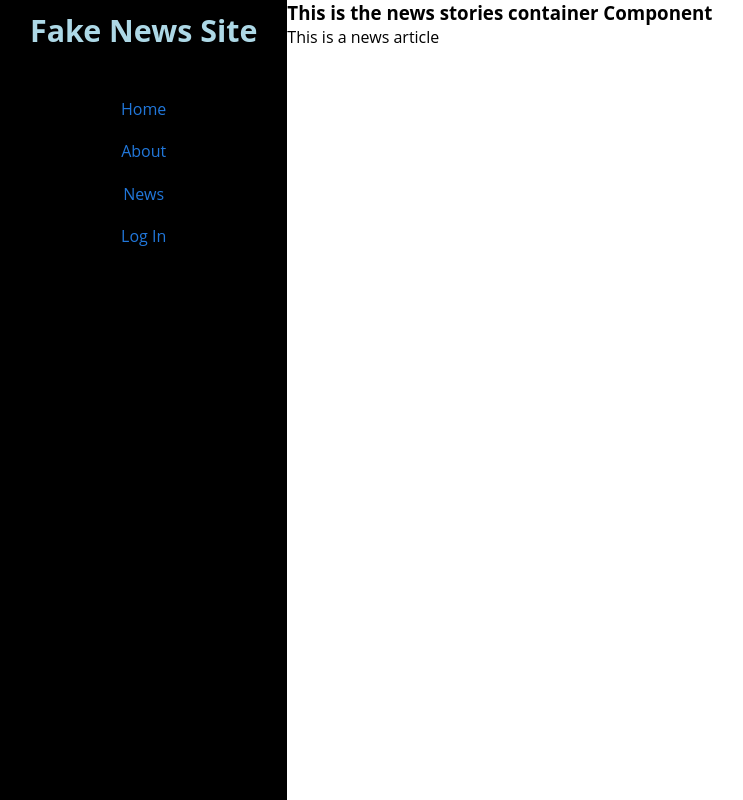
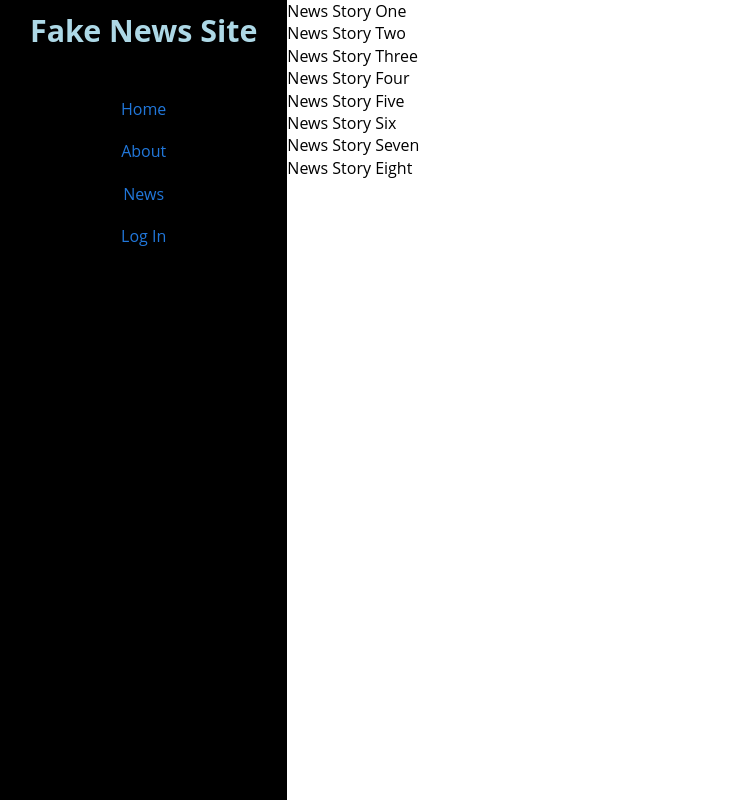
Before and after one commit to JS-goose/fake_news_react, a React (Create React App) app: page / in a window 1280 px wide. Shown: the whole page, without its empty margins (0-743 px from the left). Built offline with nearby package versions, Linux system fonts and the light colour scheme.

Commit message:
got the article names to display from state

```diff
--- a/src/App.js
+++ b/src/App.js
@@ -52,7 +52,9 @@ class App extends Component {
     return (
       <section className="App">
         <Header />
-        <NewsList articles={this.state.articles}/>
+        <section id="news-list-container" articles={this.props.articles}>
+          <NewsList articles={this.state.articles} />
+        </section>
       </section>
     );
   }
--- a/src/components/NewsItem.js
+++ b/src/components/NewsItem.js
@@ -2,9 +2,10 @@ import React from "react";
 
 class NewsItem extends React.Component {
   render() {
+      const {id, title} = this.props.articles;
     return (
-      <article articles={this.props.articles}>
-        <p>This is a news article</p>
+      <article>
+        <p>{title}</p>
       </article>
     );
   }
--- a/src/components/NewsList.js
+++ b/src/components/NewsList.js
@@ -3,12 +3,7 @@ import NewsItem from "./NewsItem";
 
 class NewsList extends React.Component {
   render() {
-    return (
-      <section id="news-list-container" articles={this.props.articles}>
-        <h1>This is the news stories container Component</h1>
-        <NewsItem />
-      </section>
-    );
+    return this.props.articles.map((article) => <NewsItem articles={article} key={article.id} />);
   }
 }
 
```
